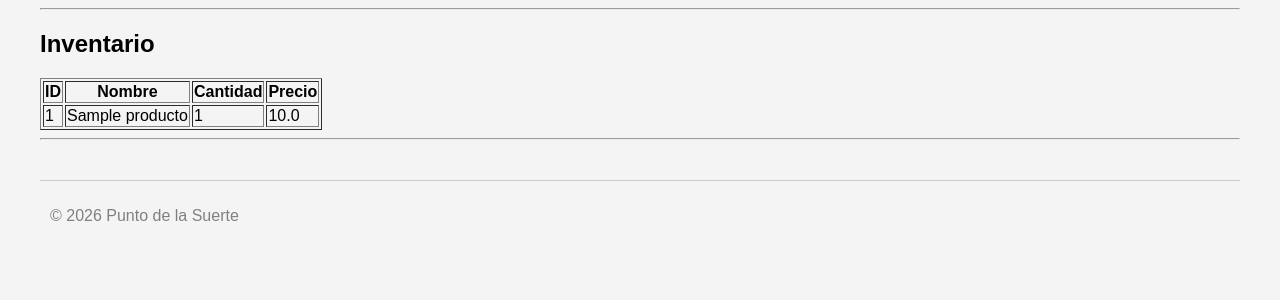
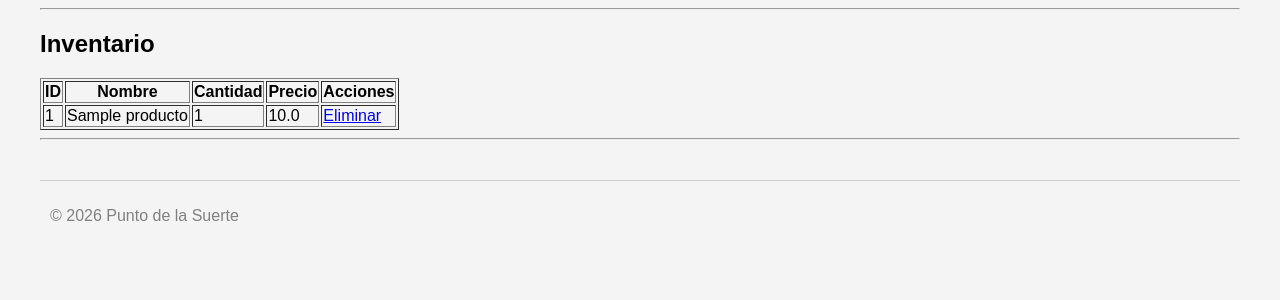
Before and after one commit to KaryLOKIS/DESARROLLO-DE-APLICACIONES-WEB, a Flask app: page /inventario in a window 1280 px wide. Shown: the part 156-456 px from the top of the page. Run offline with Flask 3, Linux system fonts and the light colour scheme; tables that the repository leaves empty hold one stand-in row (values such as "Sample post").

Commit message:
eliminar productos

```diff
--- a/proyecto_punto_suerte/app.py
+++ b/proyecto_punto_suerte/app.py
@@ -48,6 +48,19 @@ def agregar_producto():
 
     return render_template("agregar_producto.html")
 
+@app.route("/eliminar_producto/<int:id>")
+def eliminar_producto(id):
+
+    conn = conectar()
+    cursor = conn.cursor()
+
+    cursor.execute("DELETE FROM productos WHERE id = ?", (id,))
+
+    conn.commit()
+    conn.close()
+
+    return redirect("/inventario")
+
 # Página Acerca de
 @app.route("/about")
 def about():
--- a/proyecto_punto_suerte/templates/inventario.html
+++ b/proyecto_punto_suerte/templates/inventario.html
@@ -11,6 +11,7 @@
 <th>Nombre</th>
 <th>Cantidad</th>
 <th>Precio</th>
+<th>Acciones</th>
 </tr>
 
 {% for producto in productos %}
@@ -20,6 +21,11 @@
 <td>{{ producto[1] }}</td>
 <td>{{ producto[2] }}</td>
 <td>{{ producto[3] }}</td>
+
+<td>
+<a href="/eliminar_producto/{{ producto[0] }}">Eliminar</a>
+</td>
+
 </tr>
 
 {% endfor %}
```
